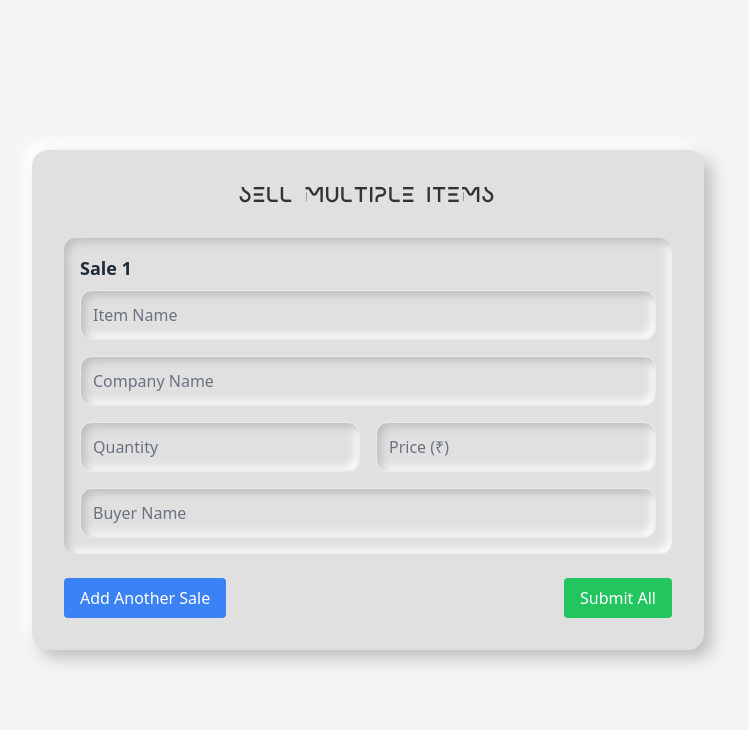
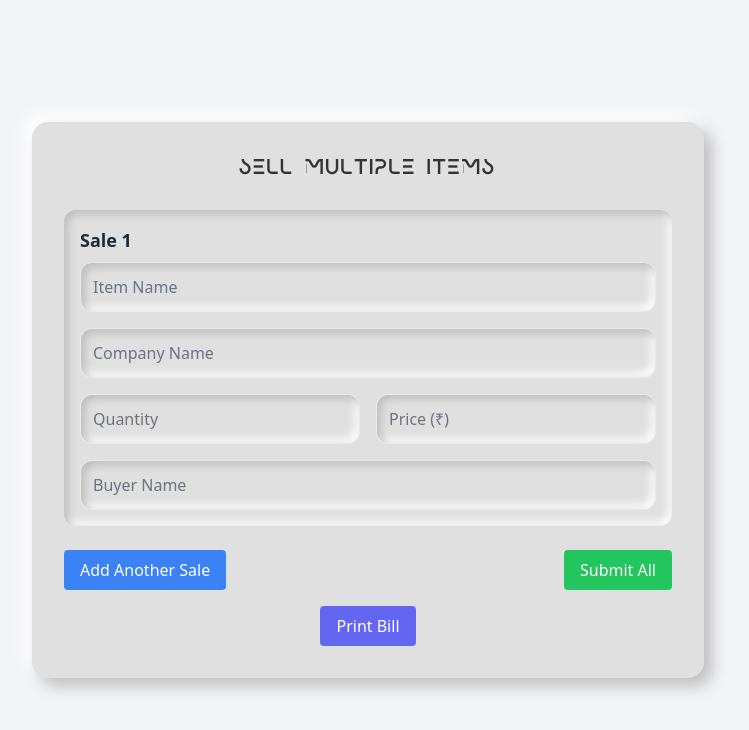
Before and after one commit to muntazir99/hindustanelectric-frontend, a React (Create React App) app: page /logs/allot in a window 1280 px wide. Shown: the top 730 px of the page, without its empty margins (272-1021 px from the left). Built offline with nearby package versions, Linux system fonts and the light colour scheme; sample sign-in values are in the browser's storage.

Commit message:
Implement functionality to add and sell multiple items

```diff
--- a/src/components/Logs/SellItem.js
+++ b/src/components/Logs/SellItem.js
@@ -2,34 +2,74 @@
 // import React, { useState } from "react";
 // import axios from "../../api.js";
 
-// function SellItem() {
-//   const [itemName, setItemName] = useState("");
-//   const [company, setCompany] = useState("");
-//   const [quantity, setQuantity] = useState(0);
-//   const [buyer, setBuyer] = useState("");
-//   const [price, setPrice] = useState("");
+// function SellMultipleItems() {
+//   const initialSale = {
+//     itemName: "",
+//     company: "",
+//     quantity: "",
+//     buyer: "",
+//     price: ""
+//   };
+
+//   const [sales, setSales] = useState([initialSale]);
 //   const [message, setMessage] = useState("");
+//   const [error, setError] = useState("");
 
-//   const handleSell = async (e) => {
+//   // Update a field for a given sale entry
+//   const handleSaleChange = (index, field, value) => {
+//     const newSales = [...sales];
+//     newSales[index][field] = value;
+//     setSales(newSales);
+//   };
+
+//   // Append a new sale entry
+//   const handleAddSale = () => {
+//     setSales([...sales, initialSale]);
+//   };
+
+//   // Remove a sale entry (if more than one exists)
+//   const handleRemoveSale = (index) => {
+//     if (sales.length > 1) {
+//       setSales(sales.filter((_, i) => i !== index));
+//     }
+//   };
+
+//   // Submit all sale entries to the backend
+//   const handleSubmit = async (e) => {
 //     e.preventDefault();
+//     setError("");
 //     setMessage("");
+
+//     // Validate each sale entry
+//     for (let i = 0; i < sales.length; i++) {
+//       const sale = sales[i];
+//       if (!sale.itemName || !sale.company || !sale.quantity || !sale.buyer || !sale.price) {
+//         setError("All fields are required for every sale entry.");
+//         return;
+//       }
+//       if (Number(sale.quantity) <= 0 || Number(sale.price) <= 0) {
+//         setError("Quantity and Price must be greater than zero for every sale entry.");
+//         return;
+//       }
+//     }
+
 //     try {
-//       const res = await axios.post("/inventory/sell", {
-//         item_name: itemName,
-//         company,
-//         quantity,
-//         buyer,
-//         price: parseFloat(price),
-//       });
+//       // Format sales array as expected by backend
+//       const formattedSales = sales.map((sale) => ({
+//         item_name: sale.itemName.trim().toLowerCase(),
+//         company: sale.company.trim().toLowerCase(),
+//         quantity: parseInt(sale.quantity),
+//         buyer: sale.buyer.trim(),
+//         price: parseFloat(sale.price)
+//       }));
+
+//       // Post the array to the new endpoint
+//       const res = await axios.post("/inventory/sell-multiple", { sales: formattedSales });
 //       setMessage(res.data.message);
-//       // Optionally reset fields on success:
-//       setItemName("");
-//       setCompany("");
-//       setQuantity(0);
-//       setBuyer("");
-//       setPrice("");
+//       // Reset the form on success
+//       setSales([initialSale]);
 //     } catch (err) {
-//       setMessage("Failed to sell item. Please try again.");
+//       setError(err.response?.data?.message || "Failed to process sales. Please try again.");
 //     }
 //   };
 
@@ -37,123 +77,141 @@
 //     <div
 //       className="flex justify-center items-center min-h-screen p-6"
 //       style={{
-//         background: "#f3f4f6",
+//         background: "#f3f4f6"
 //       }}
 //     >
 //       <div
-//         className="p-8 w-full max-w-sm rounded-2xl"
+//         className="p-8 w-full max-w-2xl rounded-2xl"
 //         style={{
 //           background: "#e0e0e0",
 //           boxShadow: "8px 8px 16px #bebebe, -8px -8px 16px #ffffff",
-//           backdropFilter: "blur(4px)",
+//           backdropFilter: "blur(4px)"
 //         }}
 //       >
 //         <h2
 //           className="text-2xl font-bold mb-6 text-center"
 //           style={{ fontFamily: "Reospec", color: "#333" }}
 //         >
-//           Sell Item
+//           Sell Multiple Items
 //         </h2>
-//         <form onSubmit={handleSell} className="space-y-4">
-//           <div>
-//             <input
-//               type="text"
-//               placeholder="Item Name"
-//               value={itemName}
-//               onChange={(e) => setItemName(e.target.value)}
-//               className="w-full p-3 rounded-xl text-gray-800 placeholder-gray-500 focus:outline-none"
+//         <form onSubmit={handleSubmit} className="space-y-6">
+//           {sales.map((sale, index) => (
+//             <div
+//               key={index}
+//               className="p-4 rounded-xl mb-4"
 //               style={{
 //                 background: "#e0e0e0",
-//                 border: "1px solid rgba(255, 255, 255, 0.3)",
-//                 boxShadow:
-//                   "inset 4px 4px 8px #bebebe, inset -4px -4px 8px #ffffff",
+//                 boxShadow: "inset 4px 4px 8px #bebebe, inset -4px -4px 8px #ffffff"
 //               }}
-//             />
+//             >
+//               <div className="flex justify-between items-center mb-2">
+//                 <h3 className="text-lg font-bold text-gray-800">Sale {index + 1}</h3>
+//                 {sales.length > 1 && (
+//                   <button
+//                     type="button"
+//                     onClick={() => handleRemoveSale(index)}
+//                     className="bg-red-500 hover:bg-red-600 text-white px-3 py-1 rounded transition-all text-sm"
+//                   >
+//                     Remove
+//                   </button>
+//                 )}
+//               </div>
+//               <div className="grid grid-cols-1 gap-4">
+//                 <input
+//                   type="text"
+//                   placeholder="Item Name"
+//                   value={sale.itemName}
+//                   onChange={(e) => handleSaleChange(index, "itemName", e.target.value)}
+//                   className="w-full p-3 rounded-xl text-gray-800 placeholder-gray-500 focus:outline-none"
+//                   style={{
+//                     background: "#e0e0e0",
+//                     border: "1px solid rgba(255,255,255,0.3)",
+//                     boxShadow: "inset 4px 4px 8px #bebebe, inset -4px -4px 8px #ffffff"
+//                   }}
+//                 />
+//                 <input
+//                   type="text"
+//                   placeholder="Company Name"
+//                   value={sale.company}
+//                   onChange={(e) => handleSaleChange(index, "company", e.target.value)}
+//                   className="w-full p-3 rounded-xl text-gray-800 placeholder-gray-500 focus:outline-none"
+//                   style={{
+//                     background: "#e0e0e0",
+//                     border: "1px solid rgba(255,255,255,0.3)",
+//                     boxShadow: "inset 4px 4px 8px #bebebe, inset -4px -4px 8px #ffffff"
+//                   }}
+//                 />
+//                 <div className="grid grid-cols-2 gap-4">
+//                   <input
+//                     type="number"
+//                     placeholder="Quantity"
+//                     value={sale.quantity}
+//                     onChange={(e) => handleSaleChange(index, "quantity", e.target.value)}
+//                     className="w-full p-3 rounded-xl text-gray-800 placeholder-gray-500 focus:outline-none"
+//                     style={{
+//                       background: "#e0e0e0",
+//                       border: "1px solid rgba(255,255,255,0.3)",
+//                       boxShadow: "inset 4px 4px 8px #bebebe, inset -4px -4px 8px #ffffff"
+//                     }}
+//                   />
+//                   <input
+//                     type="number"
+//                     placeholder="Price (₹)"
+//                     value={sale.price}
+//                     onChange={(e) => handleSaleChange(index, "price", e.target.value)}
+//                     className="w-full p-3 rounded-xl text-gray-800 placeholder-gray-500 focus:outline-none"
+//                     style={{
+//                       background: "#e0e0e0",
+//                       border: "1px solid rgba(255,255,255,0.3)",
+//                       boxShadow: "inset 4px 4px 8px #bebebe, inset -4px -4px 8px #ffffff"
+//                     }}
+//                   />
+//                 </div>
+//                 <input
+//                   type="text"
+//                   placeholder="Buyer Name"
+//                   value={sale.buyer}
+//                   onChange={(e) => handleSaleChange(index, "buyer", e.target.value)}
+//                   className="w-full p-3 rounded-xl text-gray-800 placeholder-gray-500 focus:outline-none"
+//                   style={{
+//                     background: "#e0e0e0",
+//                     border: "1px solid rgba(255,255,255,0.3)",
+//                     boxShadow: "inset 4px 4px 8px #bebebe, inset -4px -4px 8px #ffffff"
+//                   }}
+//                 />
+//               </div>
+//             </div>
+//           ))}
+//           <div className="flex justify-between">
+//             <button
+//               type="button"
+//               onClick={handleAddSale}
+//               className="bg-blue-500 hover:bg-blue-600 text-white px-4 py-2 rounded transition-all"
+//             >
+//               Add Another Sale
+//             </button>
+//             <button
+//               type="submit"
+//               className="bg-green-500 hover:bg-green-600 text-white px-4 py-2 rounded transition-all"
+//             >
+//               Submit All
+//             </button>
 //           </div>
-//           <div>
-//             <input
-//               type="text"
-//               placeholder="Company Name"
-//               value={company}
-//               onChange={(e) => setCompany(e.target.value)}
-//               className="w-full p-3 rounded-xl text-gray-800 placeholder-gray-500 focus:outline-none"
-//               style={{
-//                 background: "#e0e0e0",
-//                 border: "1px solid rgba(255, 255, 255, 0.3)",
-//                 boxShadow:
-//                   "inset 4px 4px 8px #bebebe, inset -4px -4px 8px #ffffff",
-//               }}
-//             />
-//           </div>
-//           <div>
-//             <input
-//               type="number"
-//               placeholder="Quantity"
-//               value={quantity}
-//               onChange={(e) => setQuantity(Number(e.target.value))}
-//               className="w-full p-3 rounded-xl text-gray-800 placeholder-gray-500 focus:outline-none"
-//               style={{
-//                 background: "#e0e0e0",
-//                 border: "1px solid rgba(255, 255, 255, 0.3)",
-//                 boxShadow:
-//                   "inset 4px 4px 8px #bebebe, inset -4px -4px 8px #ffffff",
-//               }}
-//             />
-//           </div>
-//           <div>
-//             <input
-//               type="text"
-//               placeholder="Buyer Name"
-//               value={buyer}
-//               onChange={(e) => setBuyer(e.target.value)}
-//               className="w-full p-3 rounded-xl text-gray-800 placeholder-gray-500 focus:outline-none"
-//               style={{
-//                 background: "#e0e0e0",
-//                 border: "1px solid rgba(255, 255, 255, 0.3)",
-//                 boxShadow:
-//                   "inset 4px 4px 8px #bebebe, inset -4px -4px 8px #ffffff",
-//               }}
-//             />
-//           </div>
-//           <div>
-//             <input
-//               type="number"
-//               placeholder="Price (₹)"
-//               value={price}
-//               onChange={(e) => setPrice(e.target.value)}
-//               className="w-full p-3 rounded-xl text-gray-800 placeholder-gray-500 focus:outline-none"
-//               style={{
-//                 background: "#e0e0e0",
-//                 border: "1px solid rgba(255, 255, 255, 0.3)",
-//                 boxShadow:
-//                   "inset 4px 4px 8px #bebebe, inset -4px -4px 8px #ffffff",
-//               }}
-//             />
-//           </div>
-//           <button
-//             type="submit"
-//             className="w-full py-3 rounded-xl font-bold transition-all hover:bg-green-600"
-//             style={{
-//               background: "#34d399",
-//               boxShadow: "8px 8px 16px #bebebe, -8px -8px 16px #ffffff",
-//             }}
-//           >
-//             Sell Item
-//           </button>
 //         </form>
-//         {message && (
-//           <p className="mt-4 text-center text-green-500">{message}</p>
-//         )}
+//         {error && <p className="mt-4 text-center text-red-500">{error}</p>}
+//         {message && <p className="mt-4 text-center text-green-500">{message}</p>}
 //       </div>
 //     </div>
 //   );
 // }
 
-// export default SellItem;
+// export default SellMultipleItems;
 
 // src/components/Logs/SellMultipleItems.js
 import React, { useState } from "react";
 import axios from "../../api.js";
+import jsPDF from "jspdf";
+import "jspdf-autotable";
 
 function SellMultipleItems() {
   const initialSale = {
@@ -224,6 +282,40 @@ function SellMultipleItems() {
     } catch (err) {
       setError(err.response?.data?.message || "Failed to process sales. Please try again.");
     }
+  };
+
+  // Generate a PDF bill using jsPDF and autoTable; defined inside the component so it has access to sales
+  const handlePrintBill = () => {
+    const doc = new jsPDF();
+    doc.setFontSize(18);
+    doc.text("Sales Bill", 14, 22);
+    doc.setFontSize(11);
+    doc.setTextColor(100);
+
+    const tableColumn = ["Item Name", "Company", "Quantity", "Buyer", "Price (₹)", "Total (₹)"];
+    const tableRows = [];
+
+    sales.forEach((sale) => {
+      const qty = Number(sale.quantity) || 0;
+      const price = Number(sale.price) || 0;
+      const total = qty * price;
+      const row = [
+        sale.itemName,
+        sale.company,
+        qty,
+        sale.buyer,
+        price.toFixed(2),
+        total.toFixed(2)
+      ];
+      tableRows.push(row);
+    });
+
+    doc.autoTable({
+      head: [tableColumn],
+      body: tableRows,
+      startY: 30,
+    });
+    doc.save("sales_bill.pdf");
   };
 
   return (
@@ -351,6 +443,15 @@ function SellMultipleItems() {
             </button>
           </div>
         </form>
+        <div className="mt-4 flex justify-center space-x-4">
+          <button
+            type="button"
+            onClick={handlePrintBill}
+            className="bg-indigo-500 hover:bg-indigo-600 text-white px-4 py-2 rounded transition-all"
+          >
+            Print Bill
+          </button>
+        </div>
         {error && <p className="mt-4 text-center text-red-500">{error}</p>}
         {message && <p className="mt-4 text-center text-green-500">{message}</p>}
       </div>
--- a/src/index.js
+++ b/src/index.js
@@ -3,7 +3,6 @@ import ReactDOM from "react-dom/client"; // Updated import for React 18
 import App from "./App.js";
 
 
- // Tailwind CSS styles
  import "./index.css";
 // Create root for React 18
 const root = ReactDOM.createRoot(document.getElementById("root"));
```
